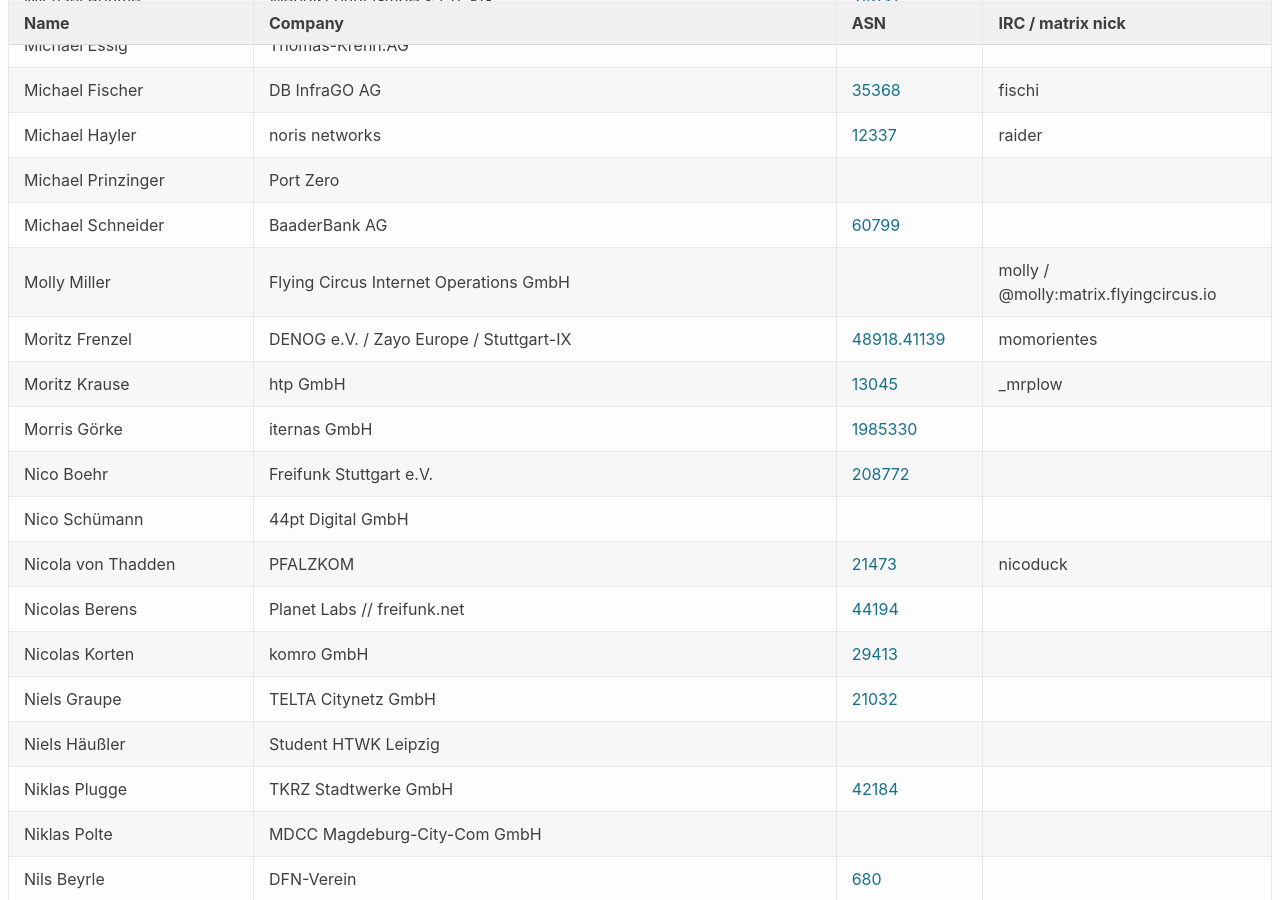
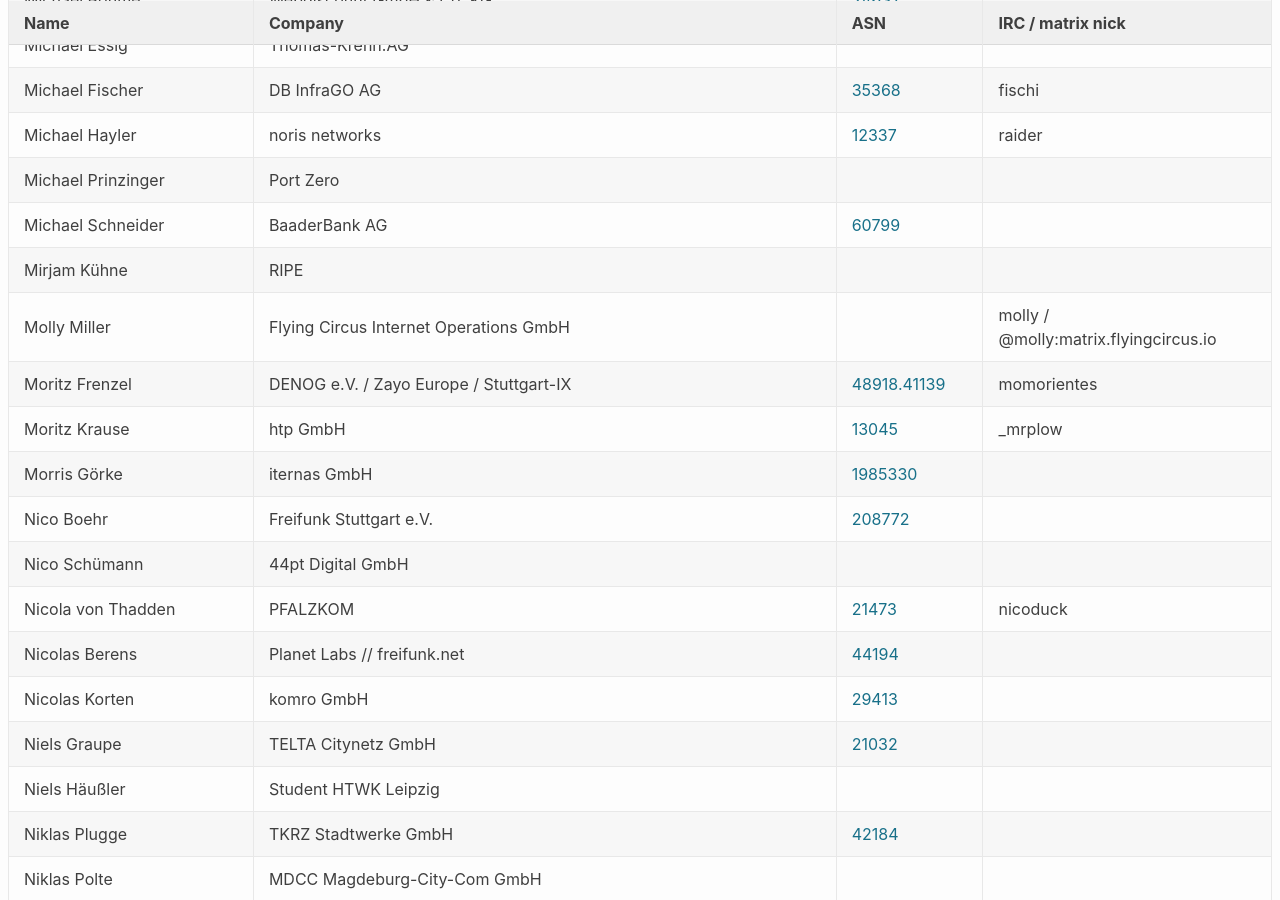
Before and after one commit to denog/pretix-attendeelist, a Jekyll site: the page built from denog16/index.markdown, in a window 1280 px wide and 900 px high, scrolled down 8866 px. Built offline with Jekyll 4.4.1, drawn with Linux system fonts in a browser that asks for light colours.

Commit message:
Latest data: Thu Sep 26 13:32:49 UTC 2024

```diff
--- a/_data/attendees_denog16_onsite.json
+++ b/_data/attendees_denog16_onsite.json
@@ -1182,6 +1182,12 @@
     "asn": "60799"
   },
   {
+    "name": "Mirjam Kühne",
+    "company": "RIPE",
+    "irc": null,
+    "asn": null
+  },
+  {
     "name": "Molly Miller",
     "company": "Flying Circus Internet Operations GmbH",
     "irc": "molly / @molly:matrix.flyingcircus.io",
```
